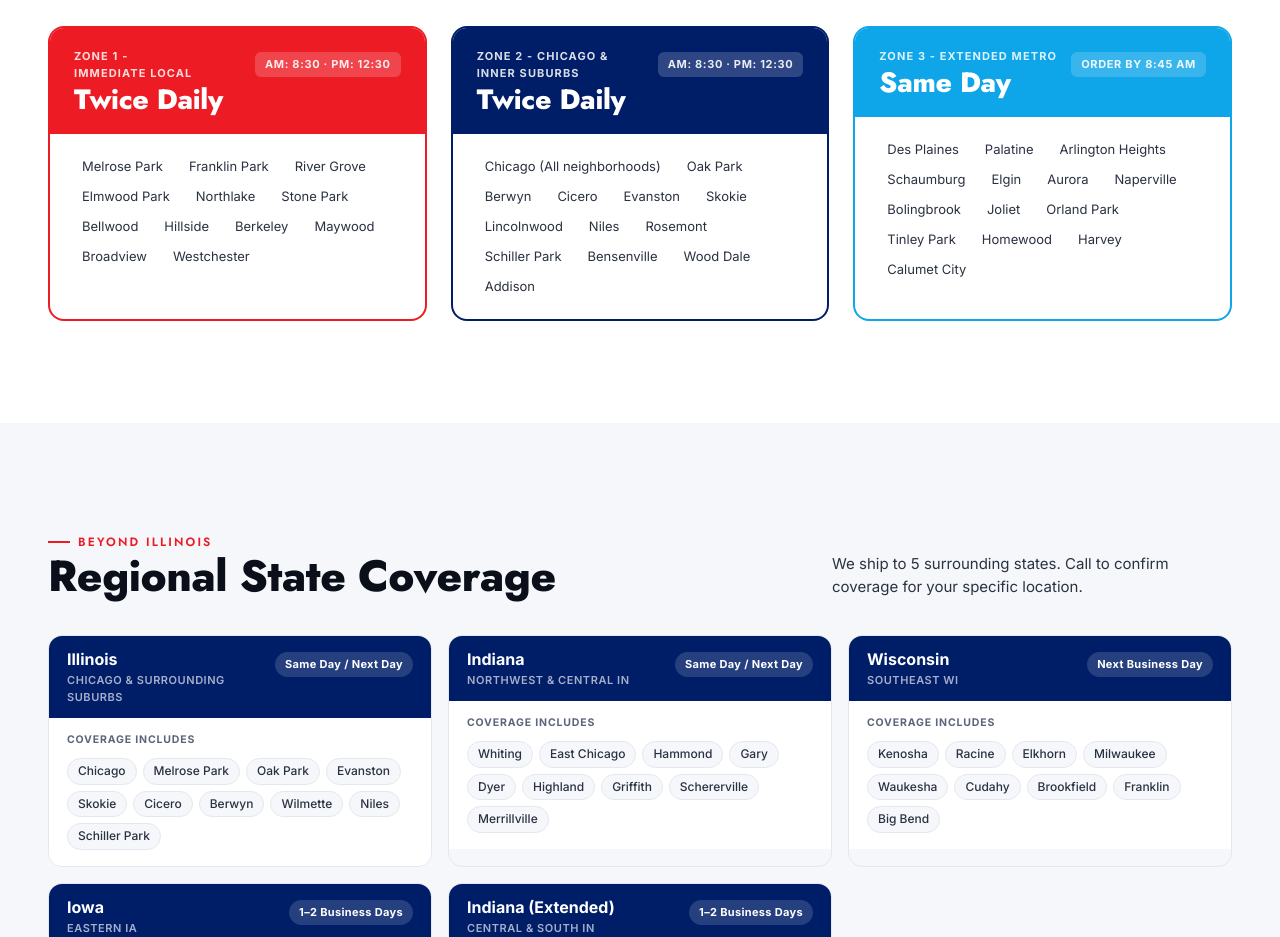
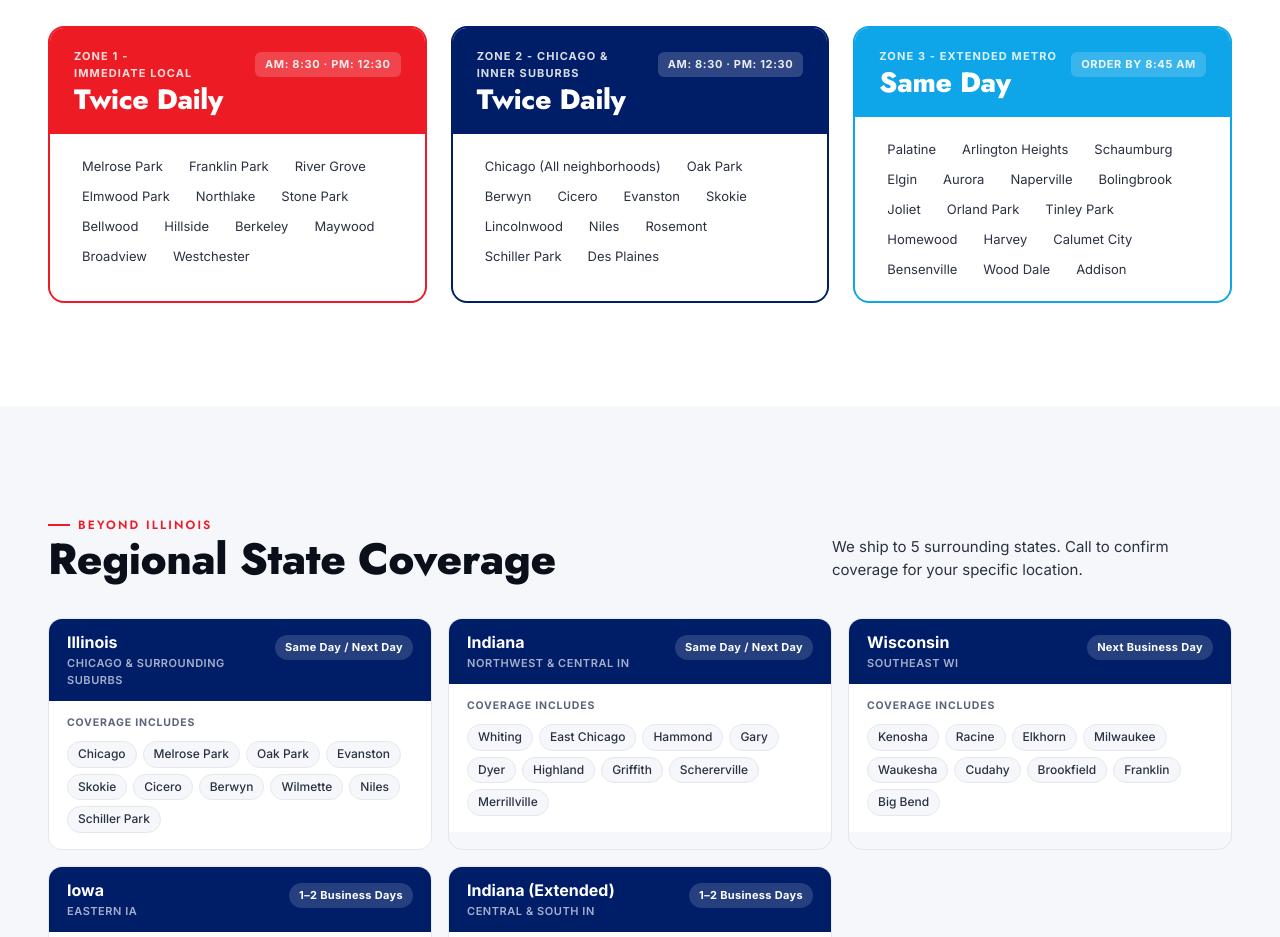
Before and after one commit to jawad14/bvwebsite, a Next.js app: page /delivery in a window 1280 px wide. Shown: the part 980-1917 px from the top of the page. Built offline with nearby package versions, Linux system fonts and the light colour scheme; no server answers.

Commit message:
new changes

```diff
--- a/app/delivery/page.tsx
+++ b/app/delivery/page.tsx
@@ -92,7 +92,7 @@ const localZones = [
     areas: [
       'Chicago (All neighborhoods)', 'Oak Park', 'Berwyn', 'Cicero',
       'Evanston', 'Skokie', 'Lincolnwood', 'Niles', 'Rosemont',
-      'Schiller Park', 'Bensenville', 'Wood Dale', 'Addison',
+      'Schiller Park', 'Des Plaines',
     ],
   },
   {
@@ -101,9 +101,10 @@ const localZones = [
     color: '#0ea5e9',
     cutoff: 'Order by 8:45 AM',
     areas: [
-      'Des Plaines', 'Palatine', 'Arlington Heights', 'Schaumburg',
+      'Palatine', 'Arlington Heights', 'Schaumburg',
       'Elgin', 'Aurora', 'Naperville', 'Bolingbrook', 'Joliet',
       'Orland Park', 'Tinley Park', 'Homewood', 'Harvey', 'Calumet City',
+      'Bensenville', 'Wood Dale', 'Addison',
     ],
   },
 ]
--- a/app/parts/page.tsx
+++ b/app/parts/page.tsx
@@ -88,7 +88,7 @@ const categories = [
     name: 'Fog Lights',
     img: '/parts/fog-light.webp',
     count: '350+ SKUs',
-    desc: 'Direct-fit fog lamp assemblies and housings - front and rear.',
+    desc: 'Direct-fit fog lamp assemblies and housings.',
   },
   {
     name: 'Hoods & Panels',
--- a/components/Categories.tsx
+++ b/components/Categories.tsx
@@ -4,7 +4,7 @@ const cats = [
   { img: '/parts/bumper.webp',        name: 'Bumpers & Bumper Covers',   count: '1,200+ SKUs', desc: 'Front & rear bumper covers, reinforcements, and complete assemblies.' },
   { img: '/parts/headlights.webp',    name: 'Headlights & Tail Lights',  count: '900+ SKUs',   desc: 'OEM-spec headlight assemblies, tail lamp units, and replacement lenses.' },
   { img: '/parts/corner-lights.webp', name: 'Corner & Parking Lights',   count: '400+ SKUs',   desc: 'Corner lights, side markers, and parking lamp assemblies for all makes.' },
-  { img: '/parts/fog-light.webp',     name: 'Fog Lights',                count: '350+ SKUs',   desc: 'Direct-fit fog lamp assemblies and housings - front and rear.' },
+  { img: '/parts/fog-light.webp',     name: 'Fog Lights',                count: '350+ SKUs',   desc: 'Direct-fit fog lamp assemblies and housings.' },
   { img: '/parts/front-bonnet.webp',  name: 'Hoods & Panels',            count: '600+ SKUs',   desc: 'Replacement hoods, cowl panels, and hood hinges.' },
   { img: '/parts/grill.webp',         name: 'Grilles & Grille Guards',   count: '500+ SKUs',   desc: 'Upper & lower grilles, grille inserts, and overlay kits.' },
   { img: '/parts/side-mirror.webp',   name: 'Mirrors',                   count: '700+ SKUs',   desc: 'Power, manual, heated, and tow mirrors for cars and trucks.' },
```
